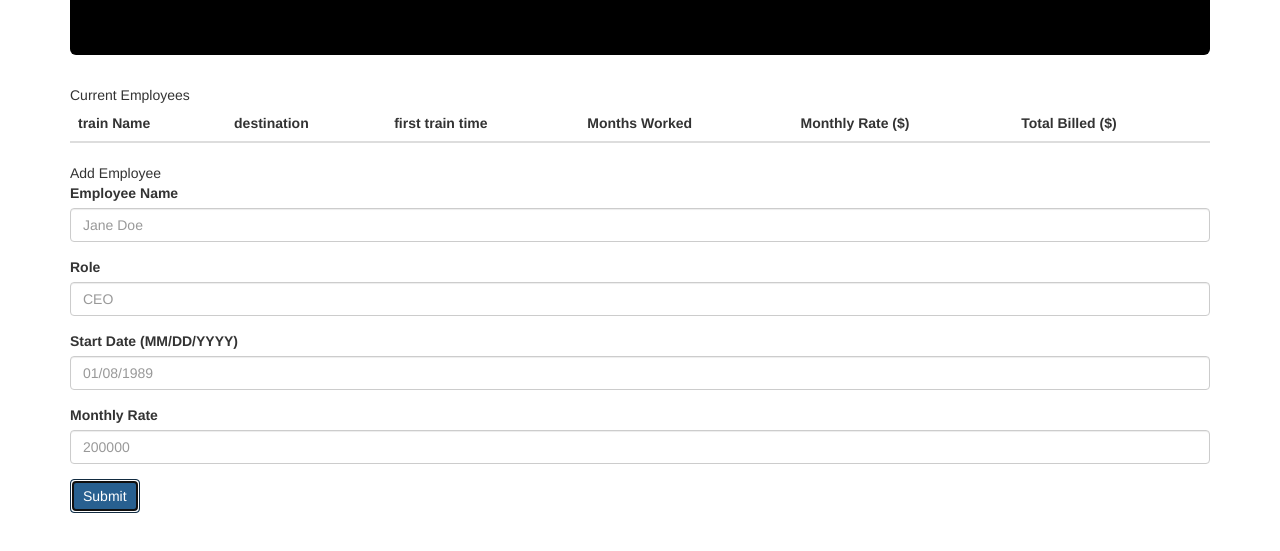
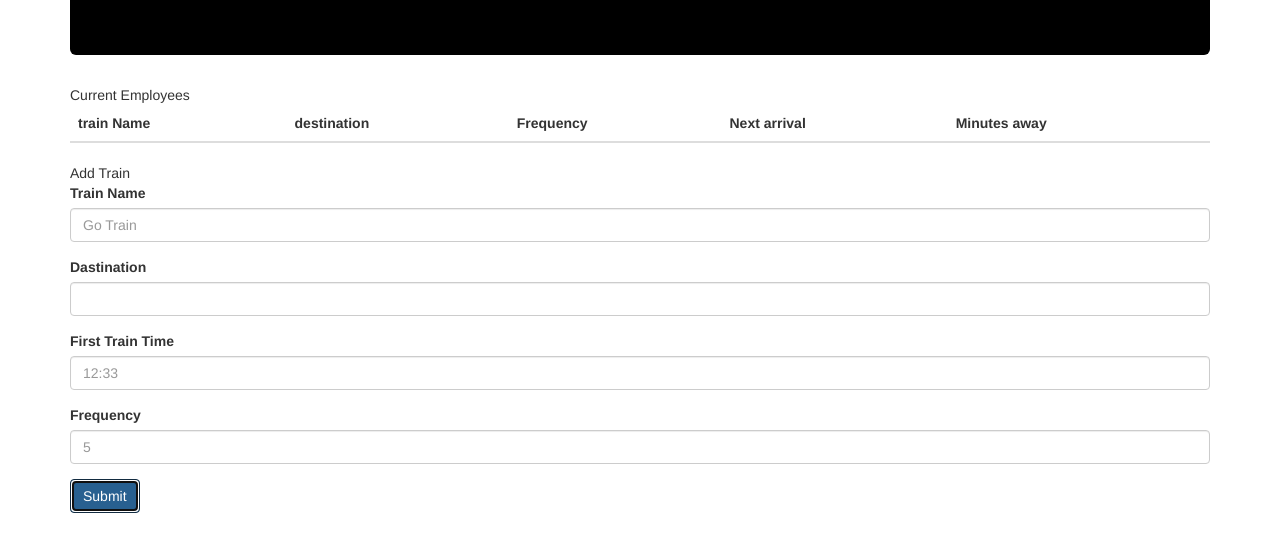
Before and after one commit to Dimakasrelishvili/train-scheduler, a plain HTML site: page index.html in a window 1280 px wide. Both pictures are taken after typing "Sample", "Sample", "Sample", "Sample" into the empty fields and a click on the button "Submit". Shown: the part 187-738 px from the top of the page. Drawn offline with nearby package versions, Linux system fonts and the light colour scheme; no server answers.

Commit message:
fixed all

```diff
--- a/index.html
+++ b/index.html
@@ -42,10 +42,9 @@
                     <tr>
                       <th scope="col">train Name</th>
                       <th scope="col">destination</th>
-                      <th scope="col">first train time</th>
-                      <th scope="col">Months Worked</th>
-                      <th scope="col">Monthly Rate ($)</th>
-                      <th scope="col">Total Billed ($)</th>
+                      <th scope="col">Frequency</th>
+                      <th scope="col">Next arrival</th>
+                      <th scope="col">Minutes away</th>
                     </tr>
                   </thead>
                   <tbody>
@@ -60,26 +59,26 @@
           <div class="col-md-12">
             <!-- Add Employee  -->
             <div class="card mb-4">
-              <div class="card-header">Add Employee</div>
+              <div class="card-header">Add Train</div>
               <div class="card-body">
 
                 <!-- Entry Form -->
                 <form>
                   <div class="form-group">
-                    <label for="employee-name-input">Employee Name</label>
-                    <input class="form-control" id="employee-name-input" placeholder="Jane Doe" type="text">
+                    <label for="employee-name-input">Train Name</label>
+                    <input class="form-control" id="employee-name-input" placeholder="Go Train" type="text">
                   </div>
                   <div class="form-group">
-                    <label for="role-input">Role</label>
-                    <input class="form-control" id="role-input" placeholder="CEO" type="text">
+                    <label for="role-input">Dastination</label>
+                    <input class="form-control" id="role-input" placeholder="" type="text">
                   </div>
                   <div class="form-group">
-                    <label for="start-input">Start Date (MM/DD/YYYY)</label>
-                    <input class="form-control" id="start-input" placeholder="01/08/1989" type="text">
+                    <label for="start-input" type = "time" >First Train Time</label>
+                    <input class="form-control" type = "text" id="start-input" placeholder="12:33" >
                   </div>
                   <div class="form-group">
-                    <label for="rate-input">Monthly Rate</label>
-                    <input class="form-control" id="rate-input" placeholder="200000" type="text">
+                    <label for="rate-input">Frequency</label>
+                    <input class="form-control" id="rate-input" placeholder="5" type="text">
                   </div>
                   <button class="btn btn-primary float-right" id="add-employee-btn">Submit</button>
                 </form>
@@ -123,11 +122,11 @@ $("#add-employee-btn").on("click", function(event) {
   event.preventDefault();
 
   // Grabs user input
-  var empName = $("#employee-name-input").val().trim();
-  var empRole = $("#role-input").val().trim();
-  var empStart = moment($("#start-input").val().trim(), "MM/DD/YYYY").format("X");
-  var empRate = $("#rate-input").val().trim();
-
+  var empName = $("#employee-name-input").val().trim(); //train name
+  var empRole = $("#role-input").val().trim();            // destination
+  var empStart = moment($("#start-input").val().trim(), "hh:mm").format("hh:mm");  //first train
+  var empRate = $("#rate-input").val().trim();      //frequency
+   console.log( "myyyyyyyyy " + empStart)
   // Creates local "temporary" object for holding employee data
   var newEmp = {
     name: empName,
@@ -145,7 +144,7 @@ $("#add-employee-btn").on("click", function(event) {
   console.log(newEmp.start);
   console.log(newEmp.rate);
 
-  alert("Employee successfully added");
+  alert("Train successfully added");
 
   // Clears all of the text-boxes
   $("#employee-name-input").val("");
@@ -170,26 +169,59 @@ database.ref().on("child_added", function(childSnapshot) {
   console.log(empStart);
   console.log(empRate);
 
-  // Prettify the employee start
-  var empStartPretty = moment.unix(empStart).format("MM/DD/YYYY");
 
-  // Calculate the months worked using hardcore math
-  // To calculate the months worked
-  var empMonths = moment().diff(moment(empStart, "X"), "months");
-  console.log(empMonths);
 
-  // Calculate the total billed rate
-  var empBilled = empMonths * empRate;
-  console.log(empBilled);
+// Time is 3:30 AM
+//var empStart = "03:30";
+
+// First Time (pushed back 1 year to make sure it comes before current time)
+var firstTimeConverted = moment(empStart, "HH:mm").subtract(1, "years");
+console.log(firstTimeConverted);
+
+// Current Time
+var currentTime = moment();
+console.log("CURRENT TIME: " + moment(currentTime).format("hh:mm"));
+
+// Difference between the times
+var diffTime = moment().diff(moment(firstTimeConverted), "minutes");
+console.log("DIFFERENCE IN TIME: " + diffTime);
+
+// Time apart (remainder)
+var tRemainder = diffTime % empRate;
+console.log("rrrr" + tRemainder);
+
+// Minute Until Train
+var tMinutesTillTrain = empRate - tRemainder;
+console.log("MINUTES TILL TRAIN: " + tMinutesTillTrain);
+
+// Next Train
+var nextTrain = moment().add(tMinutesTillTrain, "minutes");
+console.log("ARRIVAL TIME: " + moment(nextTrain).format("hh:mm"));
+
+
+
+
+
+  // // Prettify the employee start
+  // var empStartPretty = moment.unix(empStart).format("HH/MM");
+
+  // // Calculate the months worked using hardcore math
+  // // To calculate the months worked
+  // var empMonths = moment().diff(moment(empStart, "X"), "months");
+  // console.log(empMonths);
+
+  // // Calculate the total billed rate
+  // var empBilled = empMonths * empRate;
+  // console.log(empBilled);
 
   // Create the new row
   var newRow = $("<tr>").append(
     $("<td>").text(empName),
     $("<td>").text(empRole),
-    $("<td>").text(empStartPretty),
-    $("<td>").text(empMonths),
     $("<td>").text(empRate),
-    $("<td>").text(empBilled)
+   // $("<td>").text(empMonths),
+    $("<td>").text(nextTrain),
+    $("<td>").text(tMinutesTillTrain)
   );
 
   // Append the new row to the table
@@ -238,34 +270,34 @@ database.ref().on("child_added", function(childSnapshot) {
     // 5 + 3:16 = 3:21
 
     // Assumptions
-    var tFrequency = 3;
+    // var tFrequency = 3;
 
-    // Time is 3:30 AM
-    var firstTime = "03:30";
+    // // Time is 3:30 AM
+    // var firstTime = "03:30";
 
-    // First Time (pushed back 1 year to make sure it comes before current time)
-    var firstTimeConverted = moment(firstTime, "HH:mm").subtract(1, "years");
-    console.log(firstTimeConverted);
+    // // First Time (pushed back 1 year to make sure it comes before current time)
+    // var firstTimeConverted = moment(firstTime, "HH:mm").subtract(1, "years");
+    // console.log(firstTimeConverted);
 
-    // Current Time
-    var currentTime = moment();
-    console.log("CURRENT TIME: " + moment(currentTime).format("hh:mm"));
+    // // Current Time
+    // var currentTime = moment();
+    // console.log("CURRENT TIME: " + moment(currentTime).format("hh:mm"));
 
-    // Difference between the times
-    var diffTime = moment().diff(moment(firstTimeConverted), "minutes");
-    console.log("DIFFERENCE IN TIME: " + diffTime);
+    // // Difference between the times
+    // var diffTime = moment().diff(moment(firstTimeConverted), "minutes");
+    // console.log("DIFFERENCE IN TIME: " + diffTime);
 
-    // Time apart (remainder)
-    var tRemainder = diffTime % tFrequency;
-    console.log(tRemainder);
+    // // Time apart (remainder)
+    // var tRemainder = diffTime % tFrequency;
+    // console.log(tRemainder);
 
-    // Minute Until Train
-    var tMinutesTillTrain = tFrequency - tRemainder;
-    console.log("MINUTES TILL TRAIN: " + tMinutesTillTrain);
+    // // Minute Until Train
+    // var tMinutesTillTrain = tFrequency - tRemainder;
+    // console.log("MINUTES TILL TRAIN: " + tMinutesTillTrain);
 
-    // Next Train
-    var nextTrain = moment().add(tMinutesTillTrain, "minutes");
-    console.log("ARRIVAL TIME: " + moment(nextTrain).format("hh:mm"));
+    // // Next Train
+    // var nextTrain = moment().add(tMinutesTillTrain, "minutes");
+    // console.log("ARRIVAL TIME: " + moment(nextTrain).format("hh:mm"));
 
 
 
```
